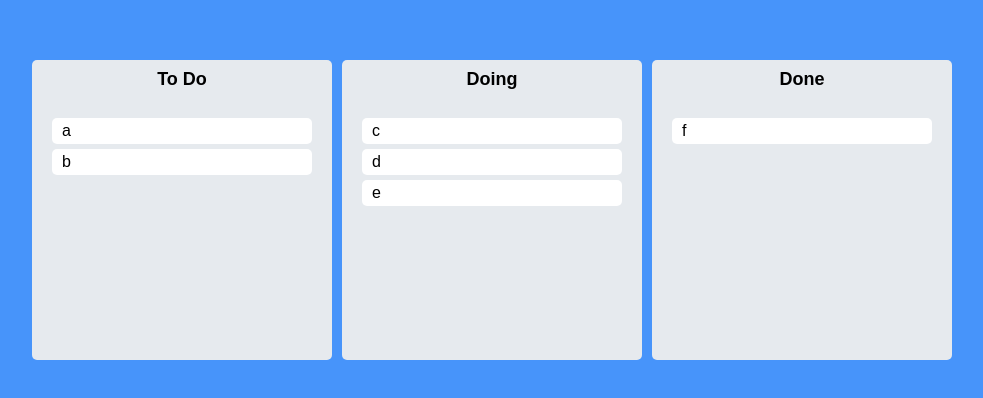
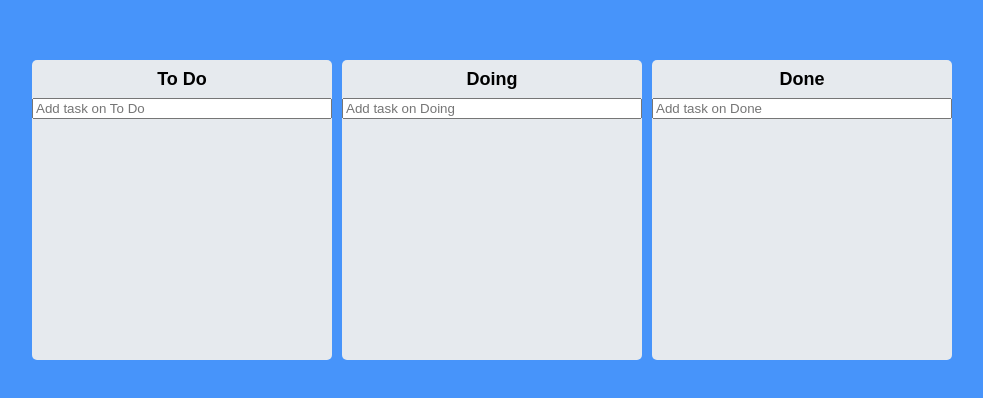
Before and after one commit to yeond23k/trello-clone, a React (Create React App) app: page / in a window 1280 px wide. Shown: the part 190-588 px from the top of the page, without its empty margins (148-1131 px from the left). Built offline with nearby package versions, Linux system fonts and the light colour scheme.

Commit message:
11. Task Objects

```diff
--- a/package.json
+++ b/package.json
@@ -13,6 +13,7 @@
     "react": "^18.2.0",
     "react-beautiful-dnd": "^13.1.1",
     "react-dom": "^18.2.0",
+    "react-hook-form": "^7.39.1",
     "react-scripts": "5.0.1",
     "recoil": "^0.7.6",
     "styled-components": "^5.3.6",
--- a/src/Components/Board.tsx
+++ b/src/Components/Board.tsx
@@ -1,5 +1,7 @@
 import { Droppable } from "react-beautiful-dnd";
+import { useForm } from "react-hook-form";
 import styled from "styled-components";
+import { ITodo } from "../atoms";
 import DraggableCard from "./DraggableCard";
 
 const Wrapper = styled.div`
@@ -36,15 +38,37 @@
   padding: 20px;
 `;
 
+const Form = styled.form`
+  width: 100%;
+  input {
+    width: 100%;
+  }
+`;
+
 interface IBoardProps {
-  toDos: string[];
+  toDos: ITodo[];
   boardId: string;
 }
 
+interface IForm {
+  toDo: string;
+}
+
 const Board = ({ toDos, boardId }: IBoardProps) => {
+  const { register, setValue, handleSubmit } = useForm<IForm>();
+  const onValid = ({ toDo }: IForm) => {
+    setValue("toDo", "");
+  };
   return (
     <Wrapper>
       <Title>{boardId}</Title>
+      <Form onSubmit={handleSubmit(onValid)}>
+        <input
+          {...register("toDo", { required: true })}
+          type="text"
+          placeholder={`Add task on ${boardId}`}
+        />
+      </Form>
       <Droppable droppableId={boardId}>
         {(provided, snapshot) => (
           <Area
@@ -54,7 +78,12 @@
             {...provided.droppableProps}
           >
             {toDos.map((toDo, index) => (
-              <DraggableCard toDo={toDo} index={index} />
+              <DraggableCard
+                key={toDo.id}
+                index={index}
+                toDoId={toDo.id}
+                toDoText={toDo.text}
+              />
             ))}
             {provided.placeholder}
           </Area>
--- a/src/Components/DraggableCard.tsx
+++ b/src/Components/DraggableCard.tsx
@@ -13,13 +13,14 @@
 `;
 
 interface IDraggableCardProps {
-  toDo: string;
+  toDoId: number;
+  toDoText: string;
   index: number;
 }
 
-const DraggableCard = ({ toDo, index }: IDraggableCardProps) => {
+const DraggableCard = ({ toDoId, toDoText, index }: IDraggableCardProps) => {
   return (
-    <Draggable key={toDo} draggableId={toDo} index={index}>
+    <Draggable key={toDoId} draggableId={toDoId + ""} index={index}>
       {(provided, snapshot) => (
         <Card
           isDragging={snapshot.isDragging}
@@ -27,7 +28,7 @@
           {...provided.draggableProps}
           {...provided.dragHandleProps}
         >
-          {toDo}
+          {toDoText}
         </Card>
       )}
     </Draggable>
--- a/src/atoms.tsx
+++ b/src/atoms.tsx
@@ -1,14 +1,19 @@
-import { atom, selector } from "recoil";
+import { atom } from "recoil";
+
+export interface ITodo {
+  id: number;
+  text: string;
+}
 
 interface IToDoState {
-  [key: string]: string[];
+  [key: string]: ITodo[];
 }
 
 export const toDoState = atom<IToDoState>({
   key: "toDo",
   default: {
-    "To Do": ["a", "b"],
-    Doing: ["c", "d", "e"],
-    Done: ["f"],
+    "To Do": [],
+    Doing: [],
+    Done: [],
   },
 });
```
Also changed, not shown: 1 other file (tests, documents, lock files or other folders).
